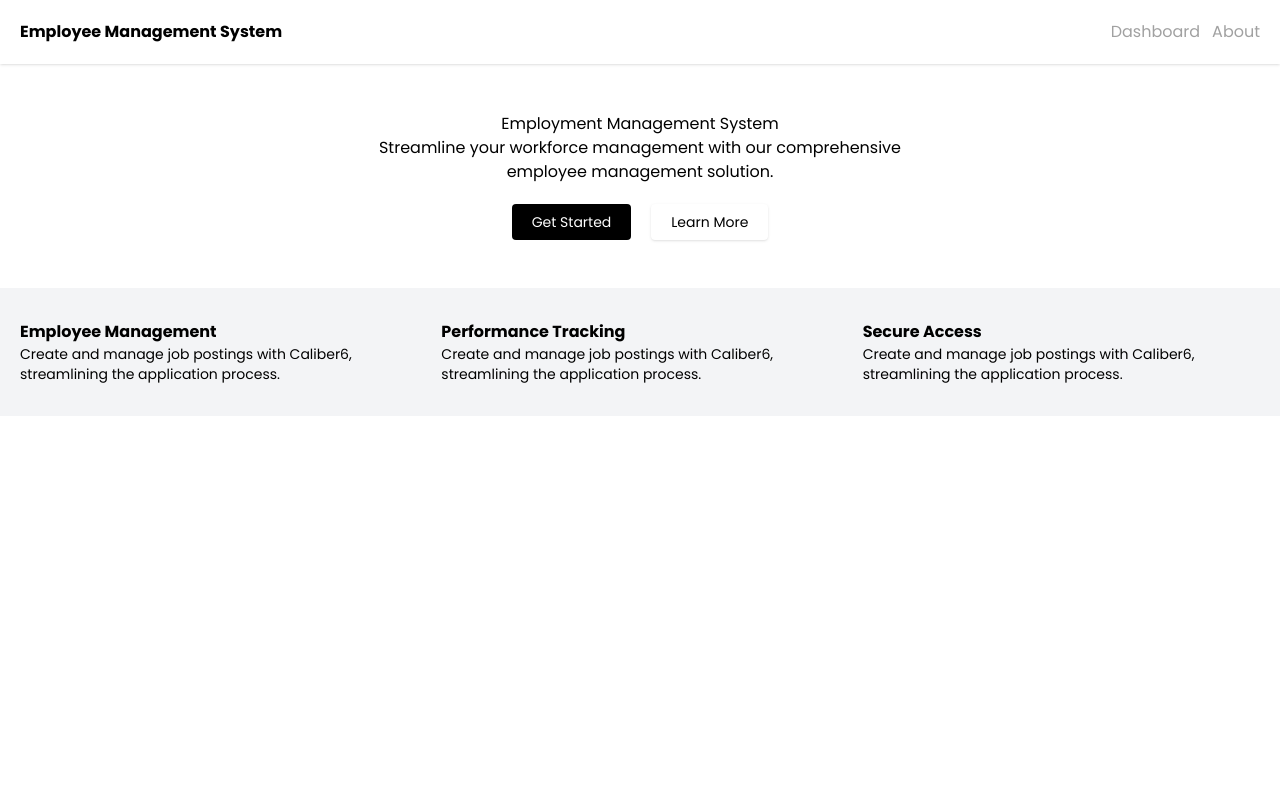
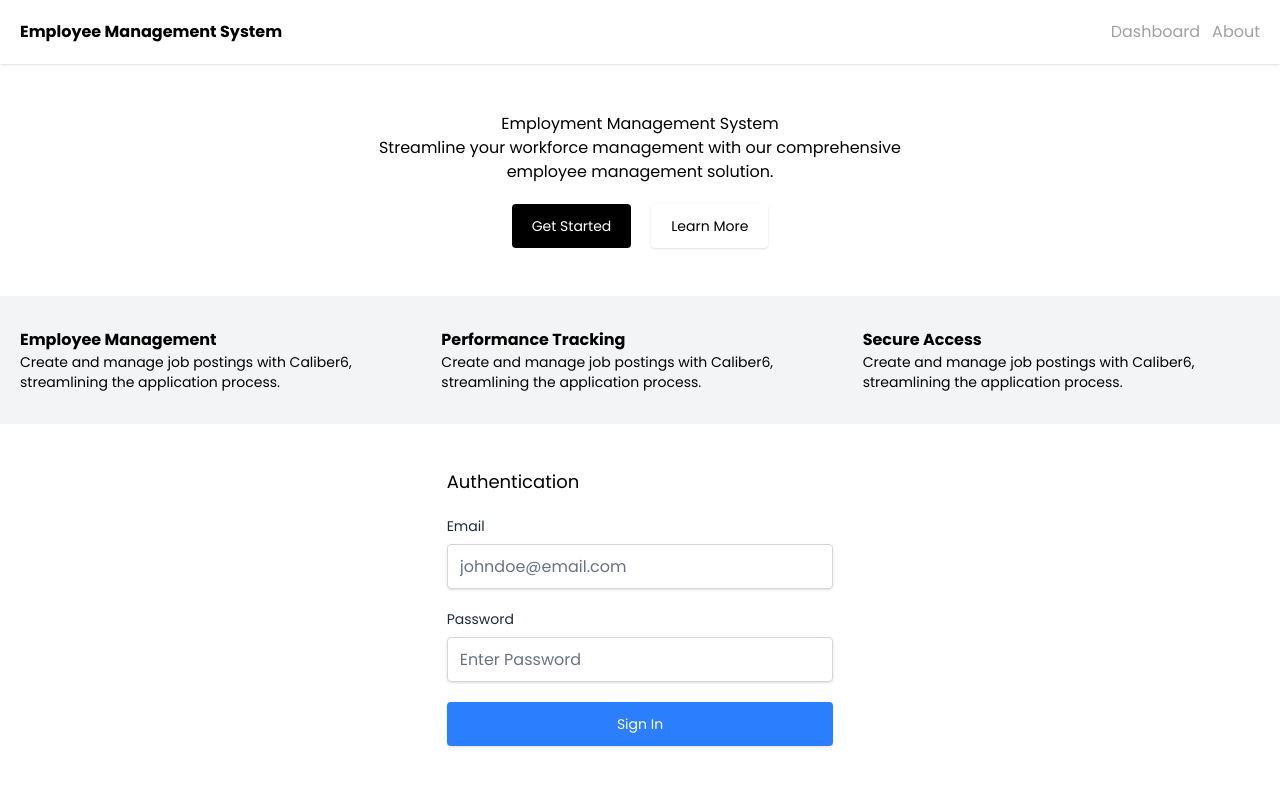
Before and after one commit to dude613/Avoda2, a Nuxt app: page / in a window 1280 px wide. Shown: the top 786 px of the page. Built offline with nearby package versions, Linux system fonts and the light colour scheme.

Commit message:
chore: write composable(hook) to save items to localStorage
add authentication component

```diff
--- a/components/AppButton.vue
+++ b/components/AppButton.vue
@@ -1,5 +1,5 @@
 <script setup lang="ts">
-type Variants = 'primary' | 'secondary';
+type Variants = 'primary' | 'secondary' | 'tertiary';
 
 // define props going into the button component
 defineProps({
@@ -17,12 +17,15 @@ defineProps({
 <template>
   <button
     :class="[
-      'px-5 py-2 capitalize flex space-x-5 text-sm rounded-sm focus-visible:outline-none disabled:pointer-events-none cursor-pointer justify-center items-center',
+      'px-5 py-3 capitalize flex space-x-5 text-sm rounded-sm focus-visible:outline-none disabled:pointer-events-none hover:cursor-pointer justify-center items-center',
       {
         'bg-white shadow-sm': variant === 'primary',
+        'bg-blue-500 shadow-sm text-white hover:bg-blue-700/95':
+          variant === 'tertiary',
         'text-white bg-black hover:bg-gray-900/90': variant === 'secondary',
       },
     ]"
+    v-bind="$attrs"
   >
     <slot name="icon" />
     <span>{{ text }}</span>
--- /dev/null
+++ b/components/form/AppInput.vue
@@ -0,0 +1,35 @@
+<script setup lang="ts">
+defineProps({
+  id: {
+    type: String,
+    required: true,
+  },
+  inputLabel: {
+    type: String,
+    required: true,
+  },
+  inputType: {
+    type: String,
+    default: 'text',
+  },
+});
+
+const emits = defineEmits(['update:modelValue']);
+</script>
+
+<template>
+  <div class="flex flex-col space-y-2">
+    <label :for="id" class="text-sm font-sm text-gray-800 capitalize">{{
+      inputLabel
+    }}</label>
+    <input
+      :id="id"
+      :type="inputType"
+      class="px-3 py-2 border border-gray-300 rounded-sm focus:outline-none focus:ring-1 focus:ring-blue-500 placeholder:text-gray-500 placeholder:italics shadow-sm h-[45px]"
+      @input="
+        emits('update:modelValue', ($event.target as HTMLInputElement).value)
+      "
+      v-bind="$attrs"
+    />
+  </div>
+</template>
--- /dev/null
+++ b/composables/useLocalStorage.composable.ts
@@ -0,0 +1,58 @@
+export function useLocalStorage<T>(key: string, defaultValue: T): Ref<T> {
+  const nuxtApp = useNuxtApp();
+
+  // Function to read from storage
+  const readValue = (): T => {
+    if (import.meta.client) {
+      const item = localStorage.getItem(key);
+      if (item != null) {
+        return JSON.parse(item);
+      }
+    }
+    return defaultValue;
+  };
+
+  // Function to write to storage
+  const writeValue = (value: T): void => {
+    if (import.meta.client) {
+      localStorage.setItem(key, JSON.stringify(value));
+    }
+  };
+
+  // Create a custom ref
+  const customStorageRef = customRef<T>((track, trigger) => {
+    let internalValue = readValue();
+
+    return {
+      get() {
+        track();
+        return internalValue;
+      },
+      set(newValue: T) {
+        if (JSON.stringify(newValue) === JSON.stringify(internalValue)) {
+          return;
+        }
+        internalValue = newValue;
+        trigger();
+        writeValue(newValue);
+      },
+    };
+  });
+
+  // Handle SSR by updating the value on client-side hydration
+  if (import.meta.server) {
+    nuxtApp.hook('app:created', () => {
+      customStorageRef.value = readValue();
+    });
+  }
+
+  // Ensure initial value is written to localStorage
+  if (import.meta.client) {
+    const initialValue = readValue();
+    if (initialValue === defaultValue) {
+      writeValue(defaultValue);
+    }
+  }
+
+  return customStorageRef;
+}
--- a/pages/index.vue
+++ b/pages/index.vue
@@ -27,6 +27,17 @@ const marketing_content = [
       'Create and manage job postings with Caliber6, streamlining the application process.',
   },
 ];
+const modelValue = ref<string>('');
+
+const updateEmailModelValue = (e: string) => {
+  modelValue.value = e;
+};
+
+const updatePasswordModelValue = (e: string) => {
+  modelValue.value = e;
+};
+
+const myValue = useLocalStorage('myKey', 0);
 </script>
 
 <template>
@@ -59,4 +70,34 @@ const marketing_content = [
       </div>
     </div>
   </section>
+
+  <section class="flex justify-center mt-6">
+    <form class="w-full md:w-1/3 p-5 [&>*:not(:last-child)]:mb-5">
+      <p class="font-md capitalize text-lg">authentication</p>
+      <form-app-input
+        inputLabel="email"
+        id="email"
+        inputType="email"
+        v-model="modelValue"
+        @update:model-value="updateEmailModelValue"
+        placeholder="johndoe@email.com"
+      />
+
+      <form-app-input
+        inputLabel="password"
+        id="password"
+        placeholder="Enter Password"
+        inputType="password"
+        v-model="modelValue"
+        @update:model-value="updatePasswordModelValue"
+      />
+
+      <app-button
+        text="sign in"
+        variant="tertiary"
+        @click.prevent="myValue++"
+        class="min-w-full"
+      />
+    </form>
+  </section>
 </template>
```
